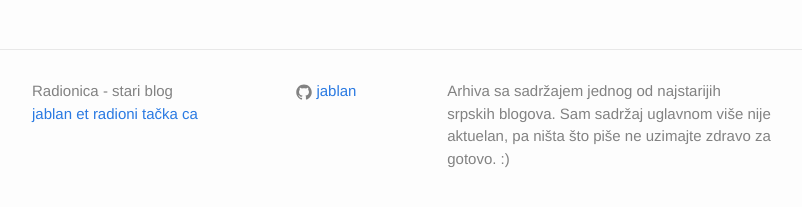
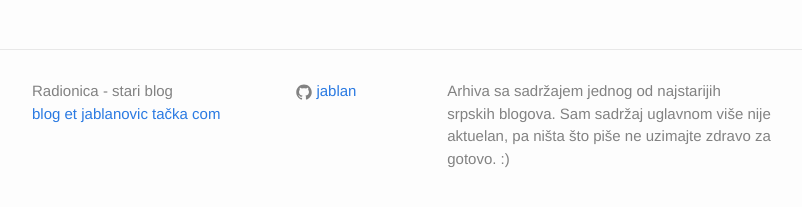
Before and after one commit to jablan/stari-blog, a Jekyll site: the page built from index.html, in a window 1280 px wide and 900 px high, scrolled down 22743 px. Shown: the part 670-877 px from the top of the window, without its empty margins (238-1040 px from the left). Built offline with Jekyll 4.4.1, drawn with Linux system fonts in a browser that asks for light colours.

Commit message:
Update domains

```diff
--- a/_config.yml
+++ b/_config.yml
@@ -1,12 +1,12 @@
 # Site settings
 title: Radionica - stari blog
-email: jablan et radioni tačka ca
+email: blog et jablanovic tačka com
 description: > # this means to ignore newlines until "baseurl:"
   Arhiva sa sadržajem jednog od najstarijih srpskih blogova. Sam sadržaj
   uglavnom više nije aktuelan, pa ništa što piše ne uzimajte zdravo za
   gotovo. :)
 baseurl: "" # the subpath of your site, e.g. /blog
-url: "http://stariblog.radioni.ca" # the base hostname & protocol for your site
+url: "http://blog.jablanovic.com" # the base hostname & protocol for your site
 github_username:  jablan
 
 # Build settings
```
